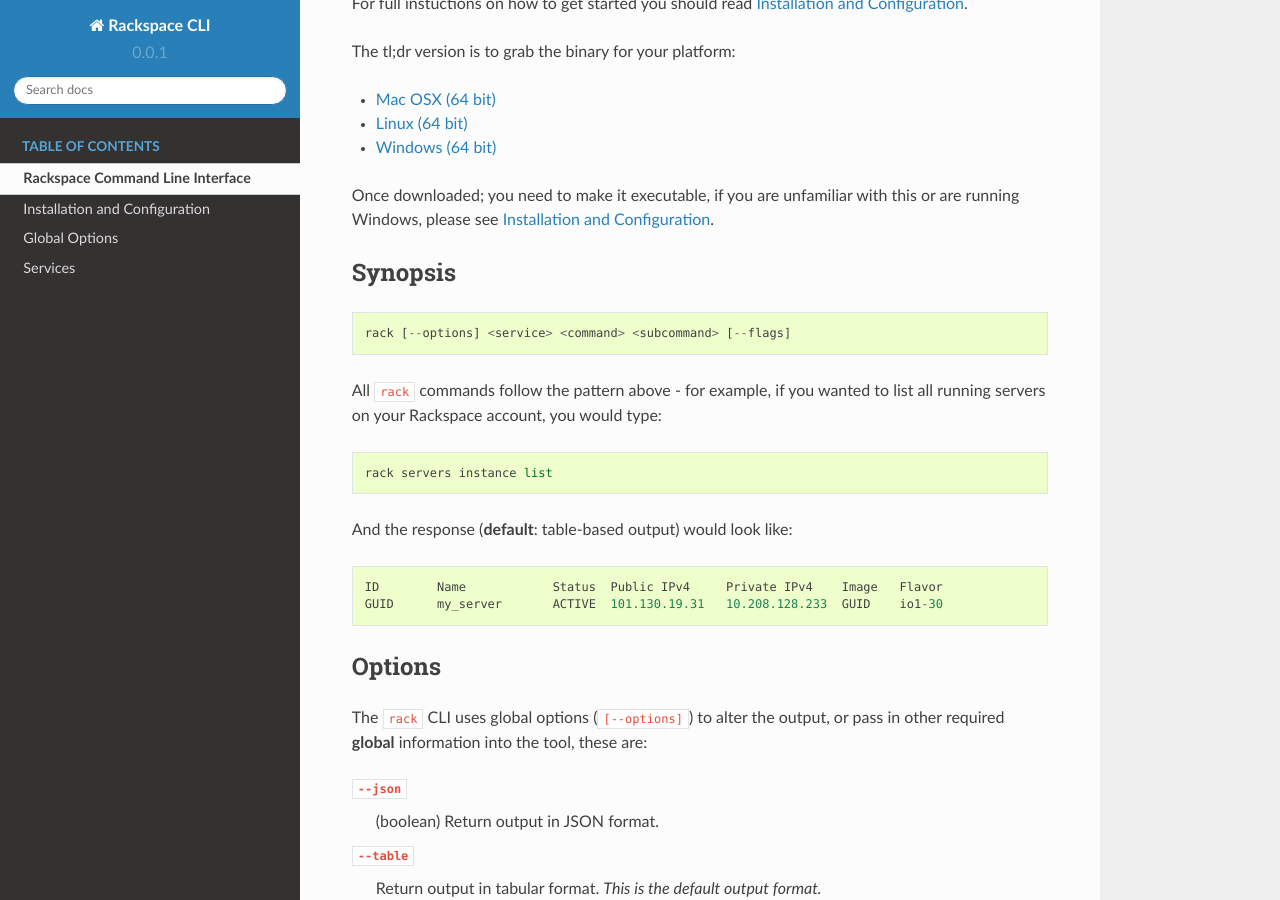
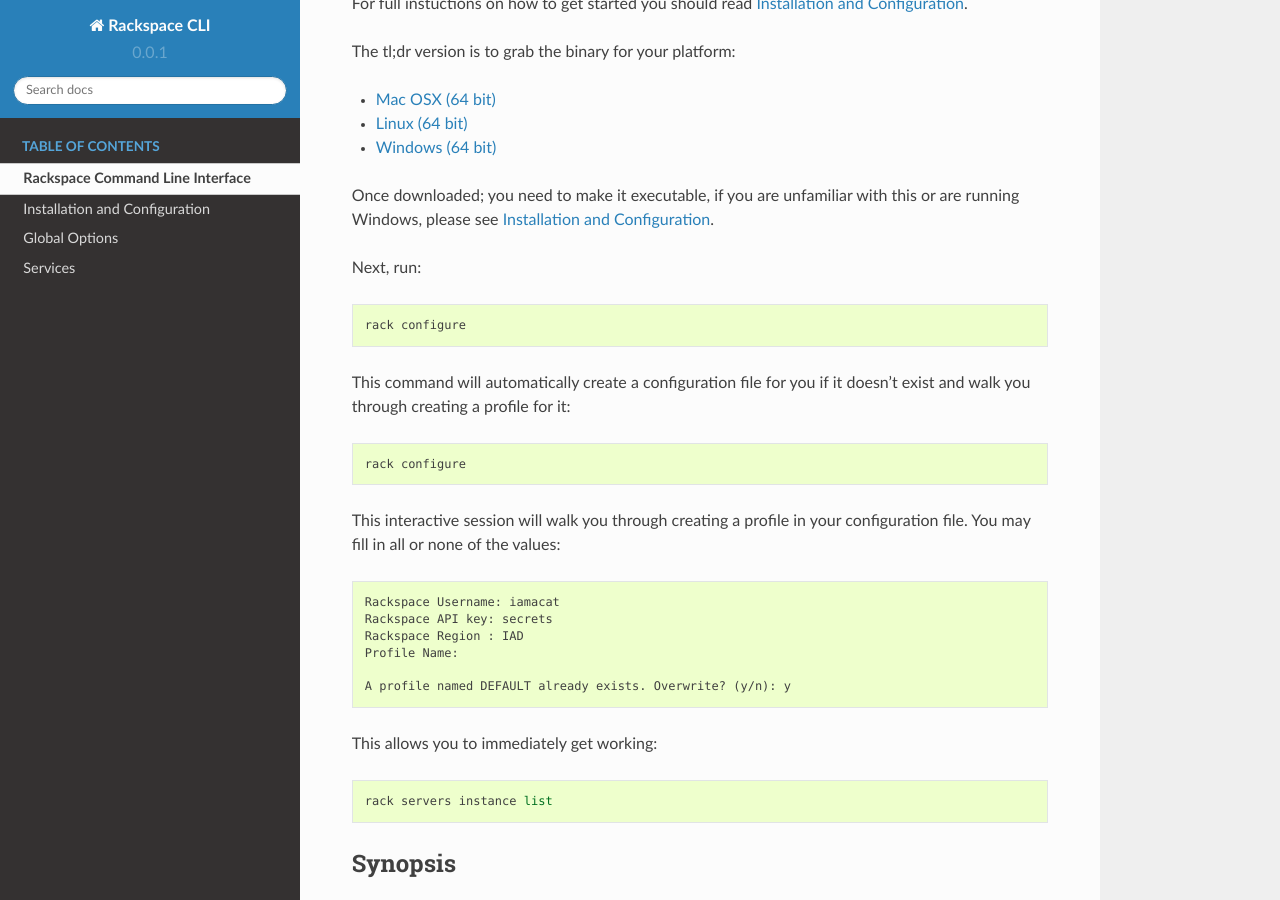
Before and after one commit to rackspace/rack, a Sphinx documentation site: the page built from docs/index.rst, in a window 1280 px wide and 900 px high, scrolled down 502 px. Built offline with Sphinx 7.4.7 and the Read the Docs theme 2.0.0, drawn with Linux system fonts in a browser that asks for light colours.

Commit message:
trying to fix doc builds 101th time

```diff
--- a/docs/index.rst
+++ b/docs/index.rst
@@ -28,6 +28,32 @@
 
 Once downloaded; you need to make it executable, if you are unfamiliar with this
 or are running Windows, please see :ref:`installation_and_configuration`.
+
+Next, run::
+
+    rack configure
+
+This command will automatically create a configuration file for you if it
+doesn't exist and walk you through creating a profile for it::
+
+    rack configure
+
+This interactive session will walk you through creating
+a profile in your configuration file. You may fill in all or none of the
+values::
+
+    Rackspace Username: iamacat
+    Rackspace API key: secrets
+    Rackspace Region : IAD
+    Profile Name:
+
+    A profile named DEFAULT already exists. Overwrite? (y/n): y
+
+This allows you to immediately get working::
+
+    rack servers instance list
+
+
 
 Synopsis
 --------
```
